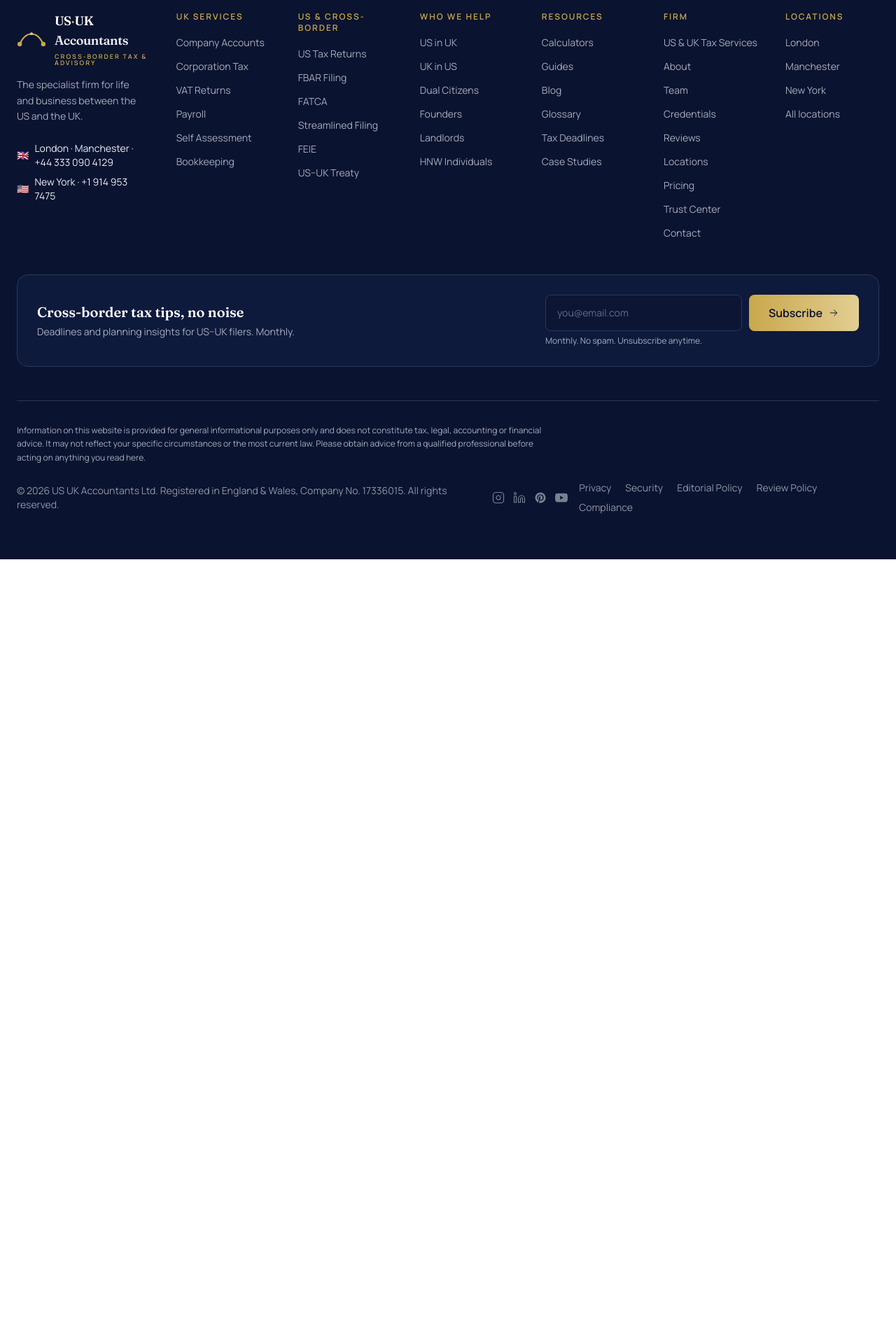
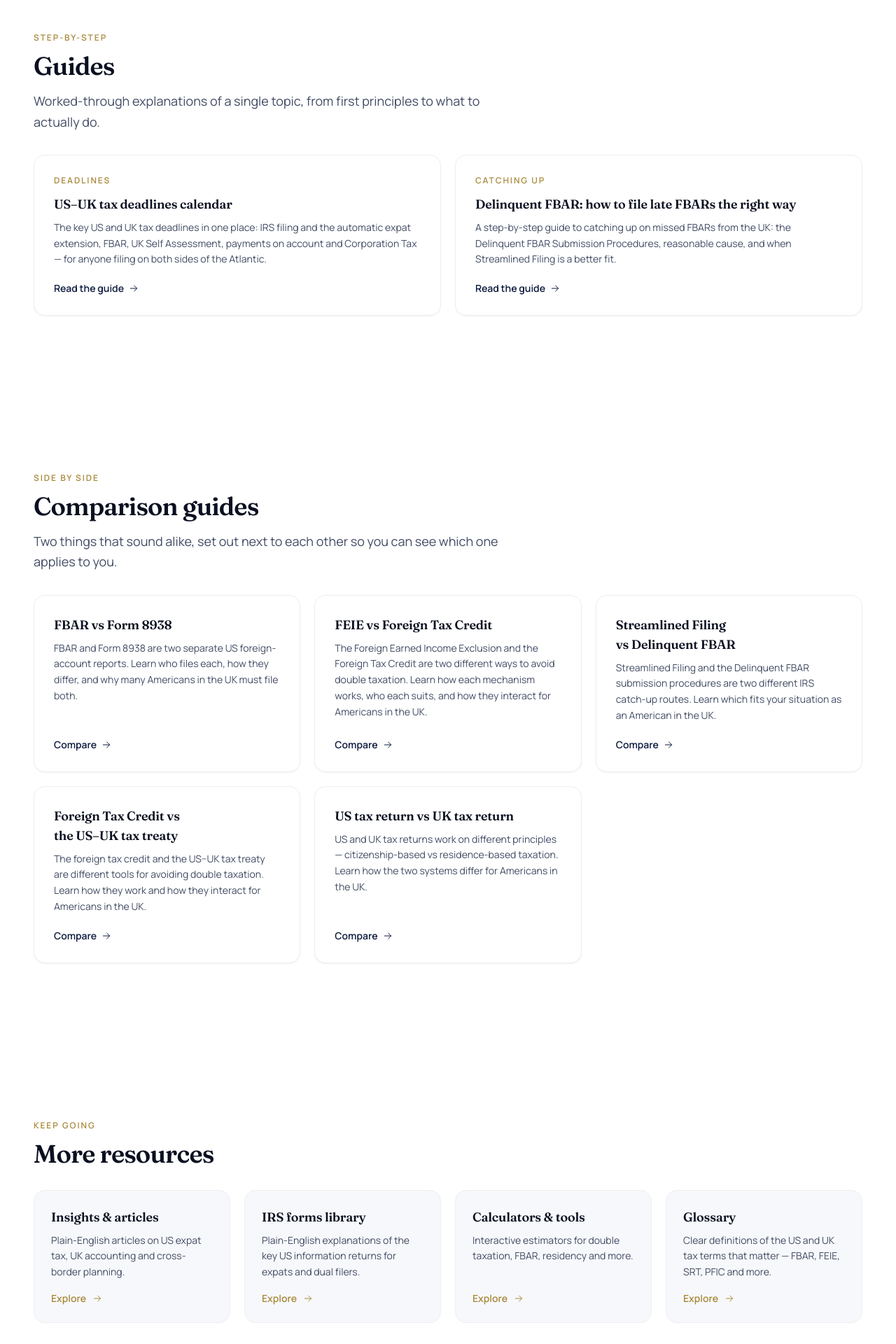
Before and after one commit to usuktaxadvisor/usuk-accountants, a Next.js app: page /resources/guides in a window 1280 px wide. Shown: the part 820-2740 px from the top of the page at 70% size. Before the commit the page ends 1619 px from the top, so only its background shows below. Built offline with nearby package versions, Linux system fonts and the light colour scheme; no server answers.

Commit message:
feat(resources): build the /resources/guides index page

```diff
--- /dev/null
+++ b/src/app/resources/guides/page.tsx
@@ -0,0 +1,174 @@
+import type { Metadata } from 'next';
+import Link from 'next/link';
+import { PageShell, Section, Container, SectionHeading } from '@/components/library';
+import { IconArrowRight } from '@/components/ui/icons';
+import { authors } from '@/lib/authority-data';
+
+/**
+ * /resources/guides — index for the site's long-form guides.
+ *
+ * Previously unbuilt: the route fell through to the [...slug] "Coming Soon"
+ * catch-all (noindex, canonical → homepage) even though two guide pages
+ * already lived beneath it and were linked from the glossary, tax-data and
+ * comparison pages. This index lists those guides and the comparison guides
+ * using each page's own published title/description — no new tax content.
+ */
+
+const URL = 'https://www.usukaccountants.com/resources/guides';
+
+export const metadata: Metadata = {
+  title: 'US–UK Tax Guides for Expats & Dual Citizens',
+  description:
+    'Step-by-step guides and side-by-side comparisons for people who file in both the US and the UK — deadlines, late FBARs, FBAR vs Form 8938, FEIE vs the Foreign Tax Credit, and more. Written and reviewed by our cross-border team.',
+  alternates: { canonical: URL },
+};
+
+const author = authors.find((a) => a.slug === 'sam-h')!;
+const reviewedBy = authors.find((a) => a.slug === 'sal-t')!;
+
+type Card = { title: string; description: string; href: string; kicker?: string };
+
+// Titles and descriptions mirror each destination page's own metadata.
+const GUIDES: Card[] = [
+  {
+    title: 'US–UK tax deadlines calendar',
+    kicker: 'Deadlines',
+    description:
+      'The key US and UK tax deadlines in one place: IRS filing and the automatic expat extension, FBAR, UK Self Assessment, payments on account and Corporation Tax — for anyone filing on both sides of the Atlantic.',
+    href: '/resources/guides/tax-deadlines-calendar',
+  },
+  {
+    title: 'Delinquent FBAR: how to file late FBARs the right way',
+    kicker: 'Catching up',
+    description:
+      'A step-by-step guide to catching up on missed FBARs from the UK: the Delinquent FBAR Submission Procedures, reasonable cause, and when Streamlined Filing is a better fit.',
+    href: '/resources/guides/delinquent-fbar',
+  },
+];
+
+const COMPARISONS: Card[] = [
+  {
+    title: 'FBAR vs Form 8938',
+    description: 'FBAR and Form 8938 are two separate US foreign-account reports. Learn who files each, how they differ, and why many Americans in the UK must file both.',
+    href: '/resources/compare/fbar-vs-form-8938',
+  },
+  {
+    title: 'FEIE vs Foreign Tax Credit',
+    description: 'The Foreign Earned Income Exclusion and the Foreign Tax Credit are two different ways to avoid double taxation. Learn how each mechanism works, who each suits, and how they interact for Americans in the UK.',
+    href: '/resources/compare/feie-vs-foreign-tax-credit',
+  },
+  {
+    title: 'Streamlined Filing vs Delinquent FBAR',
+    description: 'Streamlined Filing and the Delinquent FBAR submission procedures are two different IRS catch-up routes. Learn which fits your situation as an American in the UK.',
+    href: '/resources/compare/streamlined-filing-vs-delinquent-fbar',
+  },
+  {
+    title: 'Foreign Tax Credit vs the US–UK tax treaty',
+    description: 'The foreign tax credit and the US–UK tax treaty are different tools for avoiding double taxation. Learn how they work and how they interact for Americans in the UK.',
+    href: '/resources/compare/foreign-tax-credit-vs-tax-treaty',
+  },
+  {
+    title: 'US tax return vs UK tax return',
+    description: 'US and UK tax returns work on different principles — citizenship-based vs residence-based taxation. Learn how the two systems differ for Americans in the UK.',
+    href: '/resources/compare/us-tax-return-vs-uk-tax-return',
+  },
+];
+
+const MORE: Card[] = [
+  { title: 'Insights & articles', description: 'Plain-English articles on US expat tax, UK accounting and cross-border planning.', href: '/resources/blog' },
+  { title: 'IRS forms library', description: 'Plain-English explanations of the key US information returns for expats and dual filers.', href: '/resources/forms' },
+  { title: 'Calculators & tools', description: 'Interactive estimators for double taxation, FBAR, residency and more.', href: '/resources/calculators' },
+  { title: 'Glossary', description: 'Clear definitions of the US and UK tax terms that matter — FBAR, FEIE, SRT, PFIC and more.', href: '/resources/glossary' },
+];
+
+function GuideCard({ card, cta }: { card: Card; cta: string }) {
+  return (
+    <Link
+      href={card.href}
+      className="group flex flex-col rounded-2xl border border-mist bg-white p-7 shadow-e1 transition-all duration-300 hover:-translate-y-1 hover:bg-navy-ink hover:shadow-gold"
+    >
+      {card.kicker ? (
+        <span className="mb-3 text-xs font-semibold uppercase tracking-eyebrow text-gold-antique transition-colors duration-300 group-hover:text-gold">
+          {card.kicker}
+        </span>
+      ) : null}
+      <h3 className="font-display text-lg font-semibold text-ink transition-colors duration-300 group-hover:text-white">
+        {card.title}
+      </h3>
+      <p className="mt-2 flex-1 text-sm leading-relaxed text-muted transition-colors duration-300 group-hover:text-softwhite/80">
+        {card.description}
+      </p>
+      <span className="mt-5 inline-flex items-center gap-1.5 text-sm font-semibold text-navy transition-colors duration-300 group-hover:text-gold">
+        {cta}
+        <IconArrowRight className="h-4 w-4" />
+      </span>
+    </Link>
+  );
+}
+
+export default function GuidesIndex() {
+  return (
+    <PageShell
+      url={URL}
+      eyebrow="Resources · Guides"
+      title="US–UK tax guides"
+      answer="Longer-form, step-by-step guides for people who file in both the US and the UK, alongside side-by-side comparisons of the reliefs, reports and routes that most often get confused. Each guide is written by our team and reviewed for IRS or HMRC accuracy, and links to the calculators, forms and glossary terms it relies on."
+      crumbs={[
+        { label: 'Resources', href: '/resources' },
+        { label: 'Guides', href: '/resources/guides' },
+      ]}
+      author={author}
+      reviewedBy={reviewedBy}
+      datePublished="2026-09-16"
+      ctaTitle="Need an answer for your own situation?"
+      ctaIntro="Guides explain the rules; they can't apply them to your facts. Book a £350 30-minute consultation and we'll give you a clear answer for yours — or email us for a quick question."
+    >
+      <Section tone="white">
+        <Container>
+          <SectionHeading
+            eyebrow="Step-by-step"
+            title="Guides"
+            intro="Worked-through explanations of a single topic, from first principles to what to actually do."
+          />
+          <div className="mt-8 grid gap-5 sm:grid-cols-2">
+            {GUIDES.map((c) => <GuideCard key={c.href} card={c} cta="Read the guide" />)}
+          </div>
+        </Container>
+      </Section>
+
+      <Section>
+        <Container>
+          <SectionHeading
+            eyebrow="Side by side"
+            title="Comparison guides"
+            intro="Two things that sound alike, set out next to each other so you can see which one applies to you."
+          />
+          <div className="mt-8 grid gap-5 sm:grid-cols-2 lg:grid-cols-3">
+            {COMPARISONS.map((c) => <GuideCard key={c.href} card={c} cta="Compare" />)}
+          </div>
+        </Container>
+      </Section>
+
+      <Section tone="white">
+        <Container>
+          <SectionHeading eyebrow="Keep going" title="More resources" />
+          <div className="mt-8 grid gap-5 sm:grid-cols-2 lg:grid-cols-4">
+            {MORE.map((c) => (
+              <Link
+                key={c.href}
+                href={c.href}
+                className="group flex flex-col rounded-2xl border border-mist bg-porcelain p-6 transition-all duration-300 hover:-translate-y-1 hover:border-gold hover:shadow-e2"
+              >
+                <h3 className="font-display text-lg font-semibold text-ink">{c.title}</h3>
+                <p className="mt-2 flex-1 text-sm leading-relaxed text-muted">{c.description}</p>
+                <span className="mt-4 inline-flex items-center gap-2 text-sm font-semibold text-gold-antique">
+                  Explore <IconArrowRight className="h-4 w-4 transition-transform group-hover:translate-x-0.5" />
+                </span>
+              </Link>
+            ))}
+          </div>
+        </Container>
+      </Section>
+    </PageShell>
+  );
+}
```
